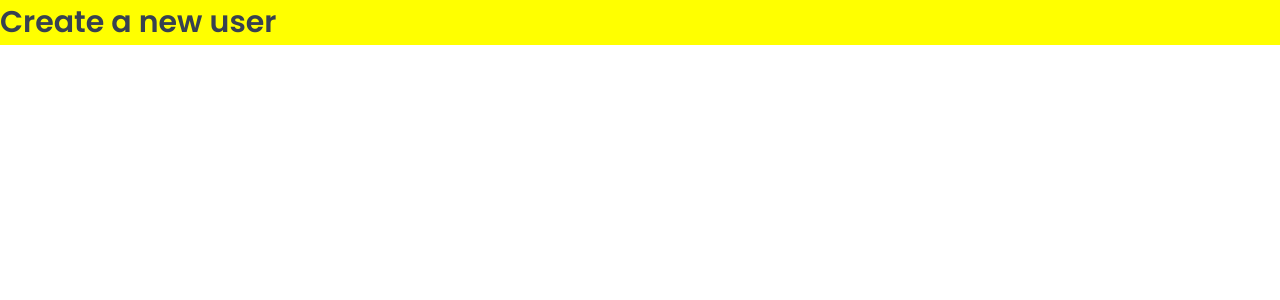
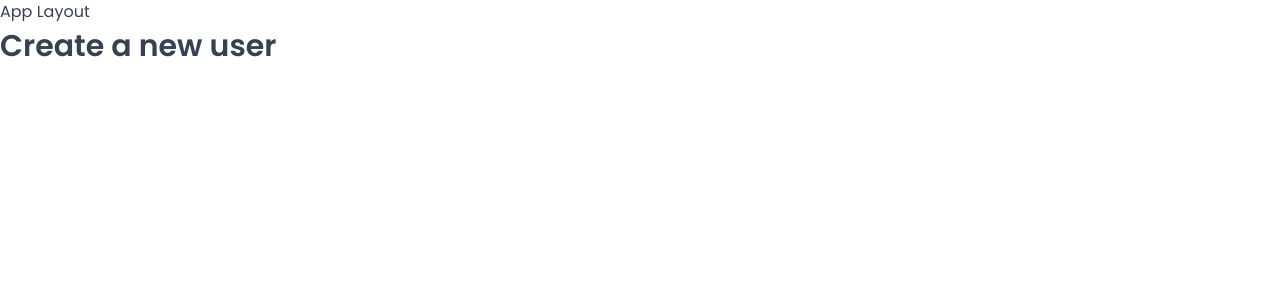
Before and after one commit to AnexDev1/boni-hotel, a React (Vite) app: page /users in a window 1280 px wide. Shown: the top 300 px of the page. Built offline with nearby package versions, Linux system fonts and the light colour scheme; a web font is replaced by a local one.

Commit message:
setup page routes and applayout component

```diff
--- a/src/App.jsx
+++ b/src/App.jsx
@@ -9,19 +9,23 @@
 import Account from "./pages/Account";
 import Login from "./pages/Login";
 import PageNotFound from "./pages/PageNotFound";
+import AppLayout from "./ui/AppLayout";
 function App() {
   return (
     <>
       <GlobalStyles />
       <BrowserRouter>
         <Routes>
+          <Route element={<AppLayout />}>
+            <Route path="dashboard" element={<Dashboard />} />
+            <Route path="bookings" element={<Bookings />} />
+            <Route path="cabins" element={<Cabins />} />
+            <Route path="users" element={<Users />} />
+            <Route path="settings" element={<Settings />} />
+            <Route path="account" element={<Account />} />
+          </Route>
           <Route index element={<Navigate replace to="dashboard" />} />
-          <Route path="dashboard" element={<Dashboard />} />
-          <Route path="bookings" element={<Bookings />} />
-          <Route path="cabins" element={<Cabins />} />
-          <Route path="users" element={<Users />} />
-          <Route path="settings" element={<Settings />} />
-          <Route path="account" element={<Account />} />
+
           <Route path="login" element={<Login />} />
           <Route path="*" element={<PageNotFound />} />
         </Routes>
--- /dev/null
+++ b/src/ui/AppLayout.jsx
@@ -0,0 +1,12 @@
+import { Outlet } from "react-router-dom";
+
+function AppLayout() {
+  return (
+    <div>
+      <p>App Layout</p>
+      <Outlet />
+    </div>
+  );
+}
+
+export default AppLayout;
--- /dev/null
+++ b/src/ui/Header.jsx
@@ -0,0 +1,5 @@
+function Header() {
+  return <div></div>;
+}
+
+export default Header;
--- a/src/ui/Heading.jsx
+++ b/src/ui/Heading.jsx
@@ -3,6 +3,5 @@
 const Heading = styled.h1`
   font-size: 30px;
   font-weight: 600;
-  background-color: yellow;
 `;
 export default Heading;
--- /dev/null
+++ b/src/ui/Sidebar.jsx
@@ -0,0 +1,5 @@
+function Sidebar() {
+  return <div></div>;
+}
+
+export default Sidebar;
```
